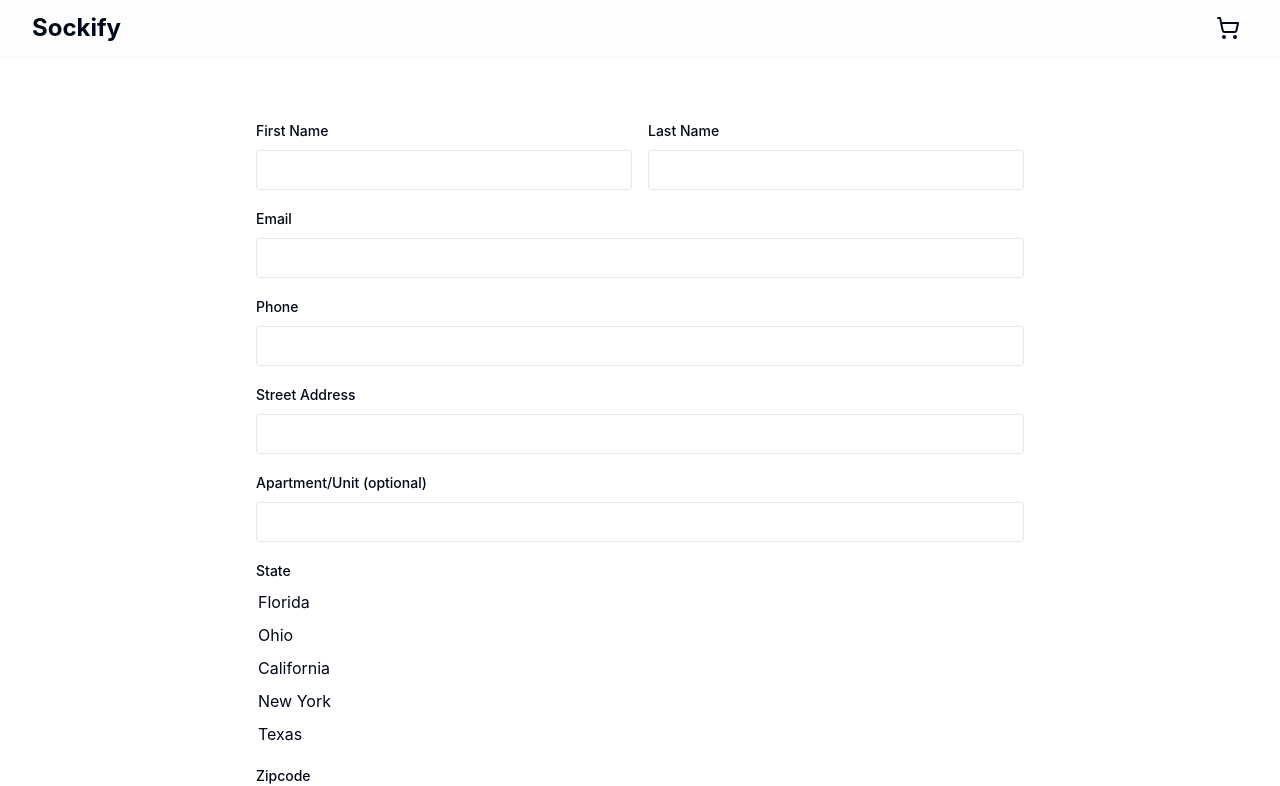
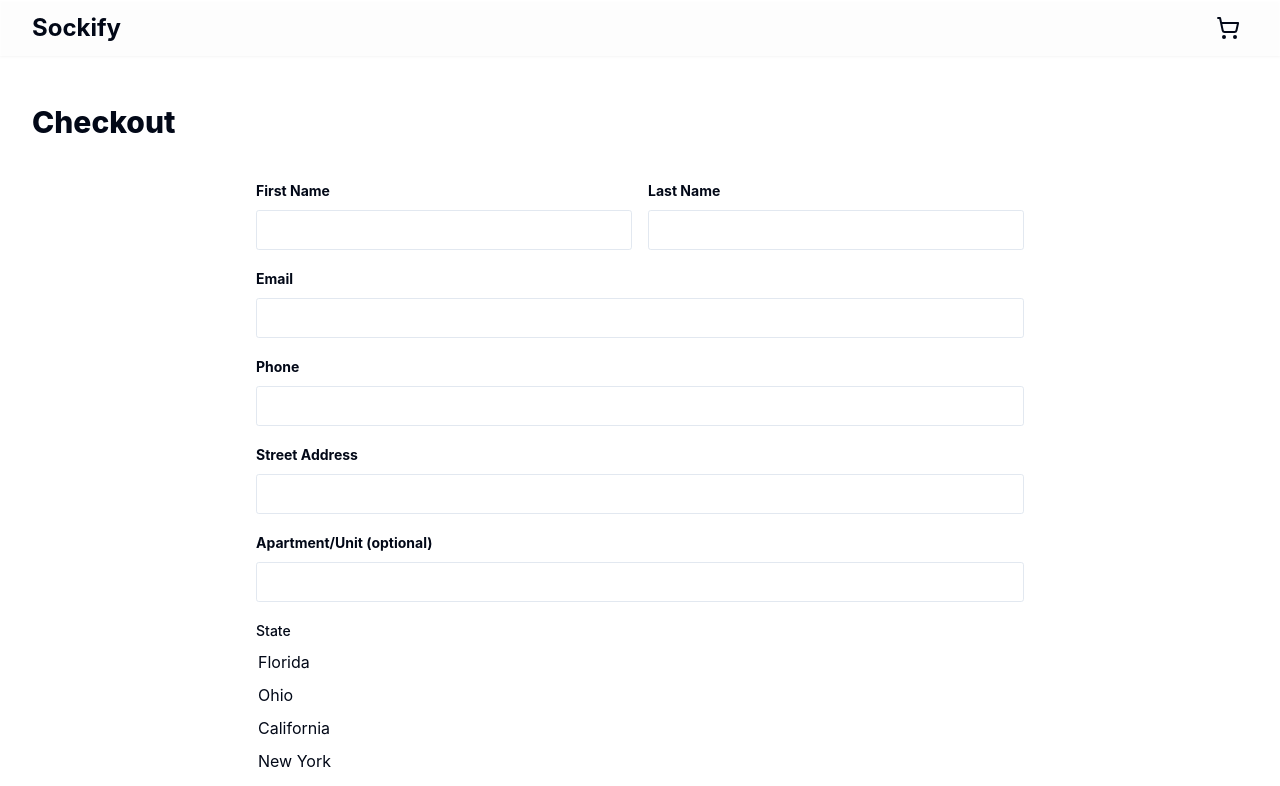
Before and after one commit to sockify/sockify, a React (Vite) app in the folder web-client/: page /cart/checkout in a window 1280 px wide. Shown: the top 786 px of the page. Built offline with nearby package versions, Linux system fonts and the light colour scheme.

Commit message:
Added title and bolded form field titles

```diff
--- a/web-client/src/pages/CheckoutPage.tsx
+++ b/web-client/src/pages/CheckoutPage.tsx
@@ -51,17 +51,18 @@ export default function CheckoutPage() {
 
     return (
         <div className="mx-auto px-4 py-12 2xl:container md:px-8">
+            <h1 className="text-3xl font-extrabold mb-6">Checkout</h1>
             <div className="flex justify-center items-center min-h-screen">
                 <Form {...form}>
                     <form onSubmit={form.handleSubmit(onSubmit)} className="space-y-4 w-[48rem]">
                         {/* Container for First Name and Last Name */}
-                        <div className="flex space-x-4">
+                        <div className="flex space-x-4 font-semibold">
                             <FormField
                                 control={form.control}
                                 name="firstname"
                                 render={({ field }) => (
                                     <FormItem className="w-1/2">
-                                        <FormLabel>First Name</FormLabel>
+                                        <FormLabel className="font-bold">First Name</FormLabel>
                                         <FormControl>
                                             <Input {...field} className="w-full" />
                                         </FormControl>
@@ -75,7 +76,7 @@ export default function CheckoutPage() {
                                 name="lastname"
                                 render={({ field }) => (
                                     <FormItem className="w-1/2">
-                                        <FormLabel>Last Name</FormLabel>
+                                        <FormLabel className="font-bold">Last Name</FormLabel>
                                         <FormControl>
                                             <Input {...field} className="w-full" />
                                         </FormControl>
@@ -90,7 +91,7 @@ export default function CheckoutPage() {
                             name="email"
                             render={({ field }) => (
                                 <FormItem>
-                                    <FormLabel>Email</FormLabel>
+                                    <FormLabel className="font-bold">Email</FormLabel>
                                     <FormControl>
                                         <Input type="email" {...field} className="w-full" />
                                     </FormControl>
@@ -104,7 +105,7 @@ export default function CheckoutPage() {
                             name="phone"
                             render={({ field }) => (
                                 <FormItem>
-                                    <FormLabel>Phone</FormLabel>
+                                    <FormLabel className="font-bold">Phone</FormLabel>
                                     <FormControl>
                                         <Input {...field} className="w-full" />
                                     </FormControl>
@@ -118,7 +119,7 @@ export default function CheckoutPage() {
                             name="street"
                             render={({ field }) => (
                                 <FormItem>
-                                    <FormLabel>Street Address</FormLabel>
+                                    <FormLabel className="font-bold">Street Address</FormLabel>
                                     <FormControl>
                                         <Input {...field} className="w-full" />
                                     </FormControl>
@@ -132,7 +133,7 @@ export default function CheckoutPage() {
                             name="apt_unit"
                             render={({ field }) => (
                                 <FormItem>
-                                    <FormLabel>Apartment/Unit (optional)</FormLabel>
+                                    <FormLabel className="font-bold">Apartment/Unit (optional)</FormLabel>
                                     <FormControl>
                                         <Input {...field} className="w-full" />
                                     </FormControl>
```
